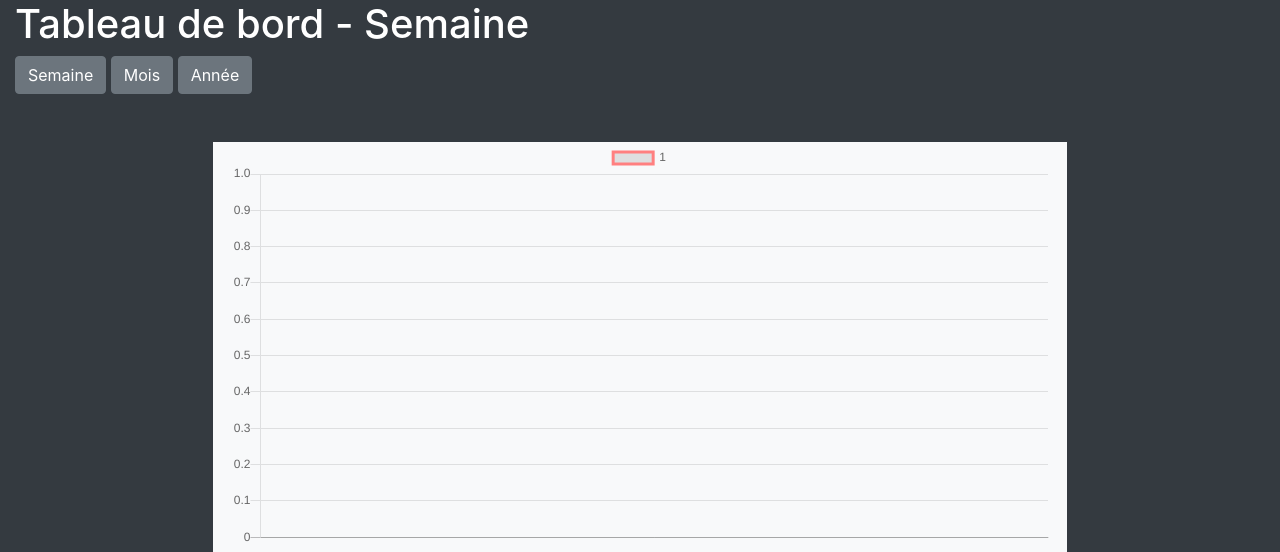
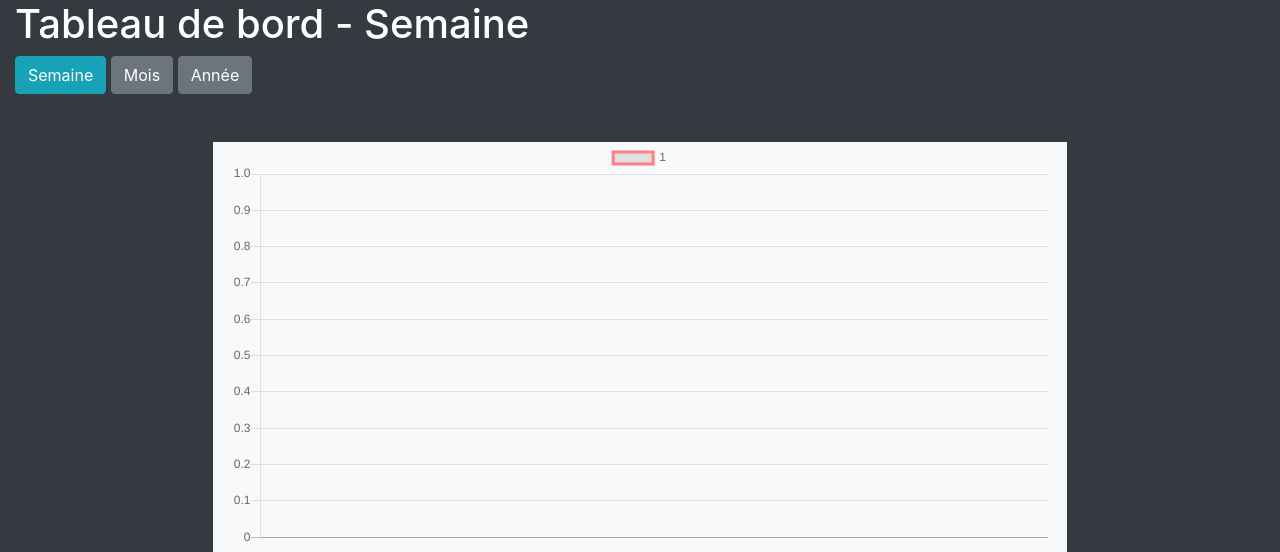
Before and after one commit to Abdellah-Sk/django-rates, a Django app: a page that uses src/stats/templates/stats/index.html in a window 1280 px wide. Shown: the top 552 px of the page. Run offline with Django 3.2, Linux system fonts and the light colour scheme; data that the repository does not hold is empty; some libraries are stand-ins or nearby versions.

Commit message:
add colors for btn

```diff
--- a/src/stats/templates/stats/index.html
+++ b/src/stats/templates/stats/index.html
@@ -12,9 +12,9 @@
         <div class="row">
             <div class="col">
                 <h1 class="text-white">Tableau de bord - {{ page_label }}</h1>
-                <a href="{% url 'home' days_range=7 currencies=currencies %}" class="btn btn-secondary">Semaine</a>
-                <a href="{% url 'home' days_range=30 currencies=currencies %}" class="btn btn-secondary">Mois</a>
-                <a href="{% url 'home' days_range=365 currencies=currencies %}" class="btn btn-secondary">Année</a>
+                <a href="{% url 'home' days_range=7 currencies=currencies %}" class="btn {% if page_label == 'Semaine' %}btn-info{% else %}btn-secondary{% endif %}">Semaine</a>
+                <a href="{% url 'home' days_range=30 currencies=currencies %}" class="btn {% if page_label == 'Mois' %}btn-info{% else %}btn-secondary{% endif %}">Mois</a>
+                <a href="{% url 'home' days_range=365 currencies=currencies %}" class="btn {% if page_label == 'Année' %}btn-info{% else %}btn-secondary{% endif %}">Année</a>
             </div>
         </div>
 
```
